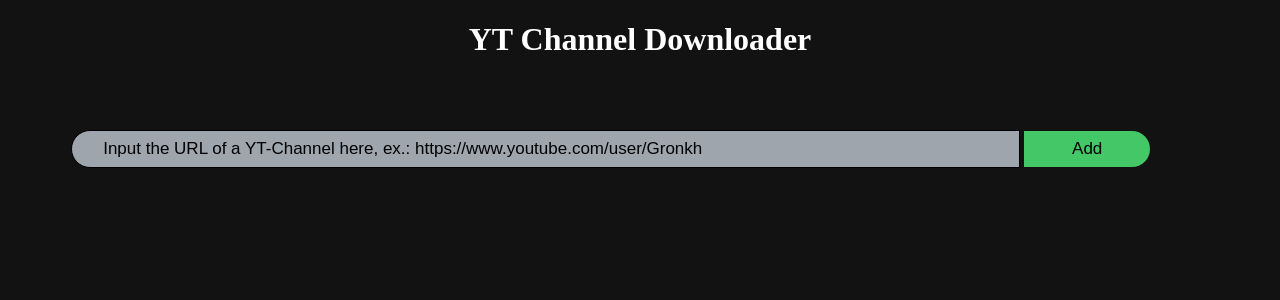
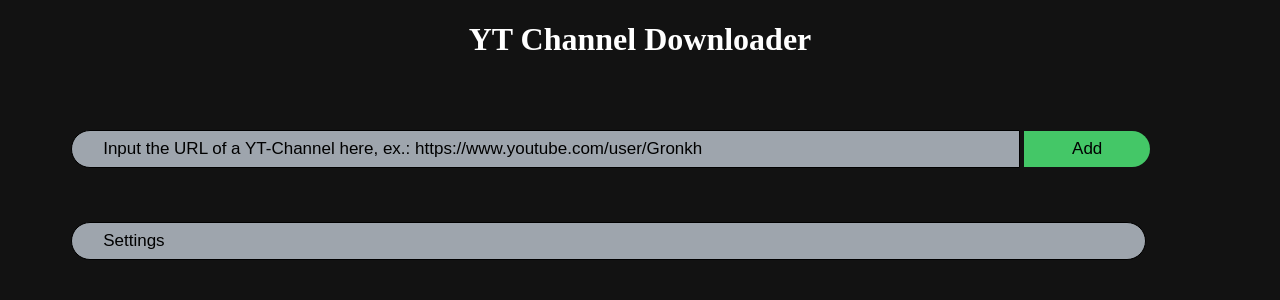
Before and after one commit to xXGuhuXx/auto-yt-dl, a Flask app: template templates/index.html in a window 1280 px wide. Shown: the top 300 px of the page. Run offline with Flask 2, Linux system fonts and the light colour scheme; the template is opened without the code that fills it, so the values that code supplies are empty; parts of the project's set-up code (start-up, migrations or seed data) failed here and were passed over.

Commit message:
Settings

```diff
--- a/app.py
+++ b/app.py
@@ -17,6 +17,22 @@ def index():
     zipped = zip(channelNames, channelURLs)
     return render_template("index.html", channels=zipped)
 
+@app.route('/settings.html')
+def settings():
+    return render_template("settings.html")
+
+@app.route('/index.html')
+def back():
+    channelNames = []
+    channelURLs = []
+    monitoredChannels = pytubDef.returnMonitoredChannels()
+
+    for n in range(monitoredChannels.__len__()):
+        channelNames.append(str(monitoredChannels[n].channel_name))
+        channelURLs.append(str(monitoredChannels[n].channel_url))
+
+    zipped = zip(channelNames, channelURLs)
+    return render_template("index.html", channels=zipped)
 
 @app.route('/', methods=["POST"])
 def addChannel():
--- /dev/null
+++ b/data/config.ini
@@ -0,0 +1,3 @@
+[settings]
+interval = 900
+channelDir = true
--- a/main.py
+++ b/main.py
@@ -6,4 +6,4 @@ print("Starting loop....")
 while True:
     print("Checking for new Videos")
     pytubDef.loop()
-    sleep(900)
+    sleep(int(pytubDef.returnInterval()))
--- a/static/style.css
+++ b/static/style.css
@@ -91,3 +91,19 @@ h1 {
 	left: 5%;
 	top: 50px;
 }
+
+#settings {
+	background-color:#9EA5AD;
+	border-radius:28px;
+	border:1px solid;
+	display:inline-block;
+	width:80%;
+	color:#000000;
+	font-family:Arial;
+	font-size:17px;
+	padding:8px 31px;
+	text-decoration:none;
+	position: relative;
+	left: 5%;
+	top: 50px;
+}
--- a/templates/index.html
+++ b/templates/index.html
@@ -20,5 +20,8 @@
             </form>
         </div>
     {% endfor %}
+        <div>
+            <a id="settings" href="settings.html">Settings</a>
+        </div>
     </body>
 </html>
```
Also changed, not shown: pytubDef/__init__.py (+26 -3 lines), templates/settings.html (added, +22 -0 lines).
